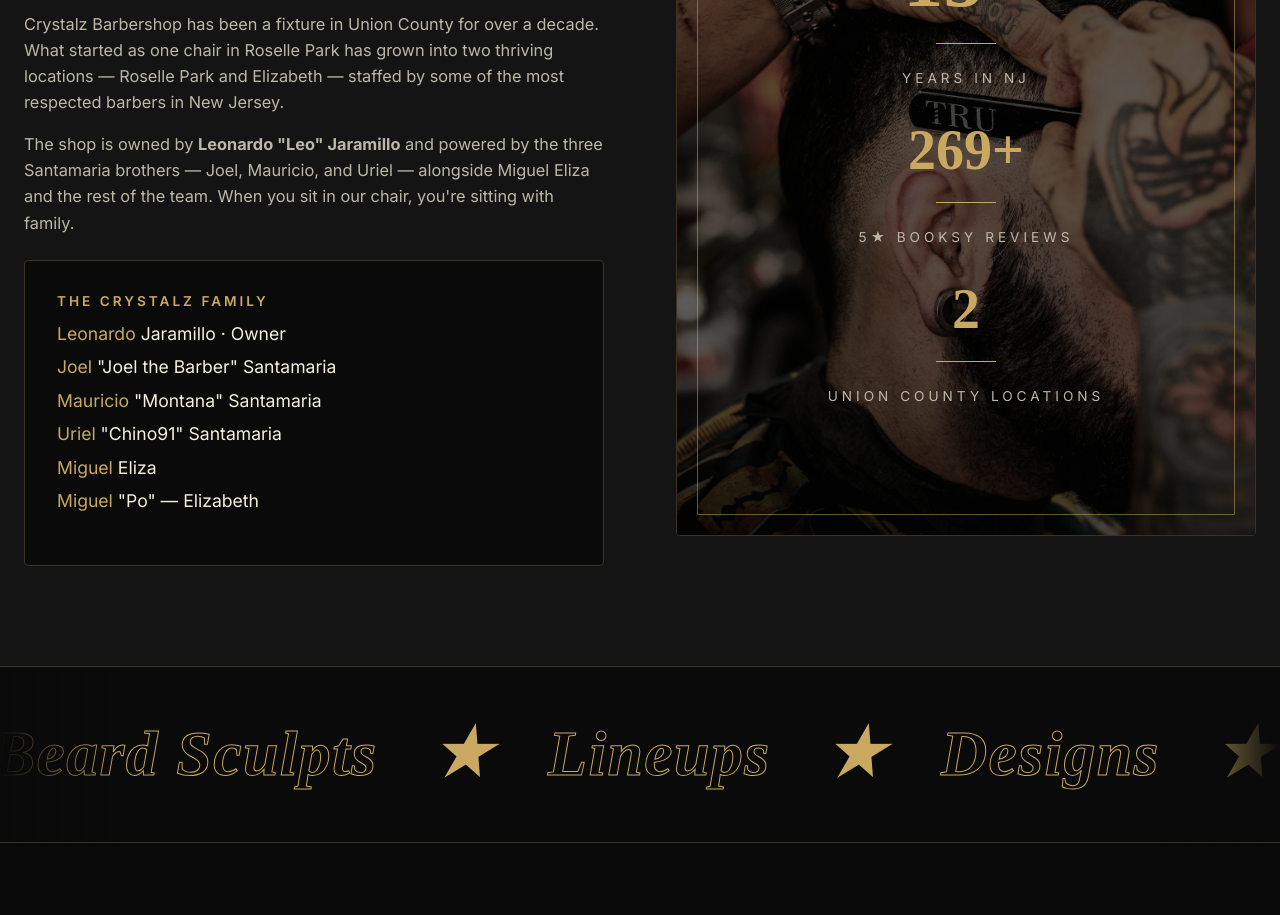
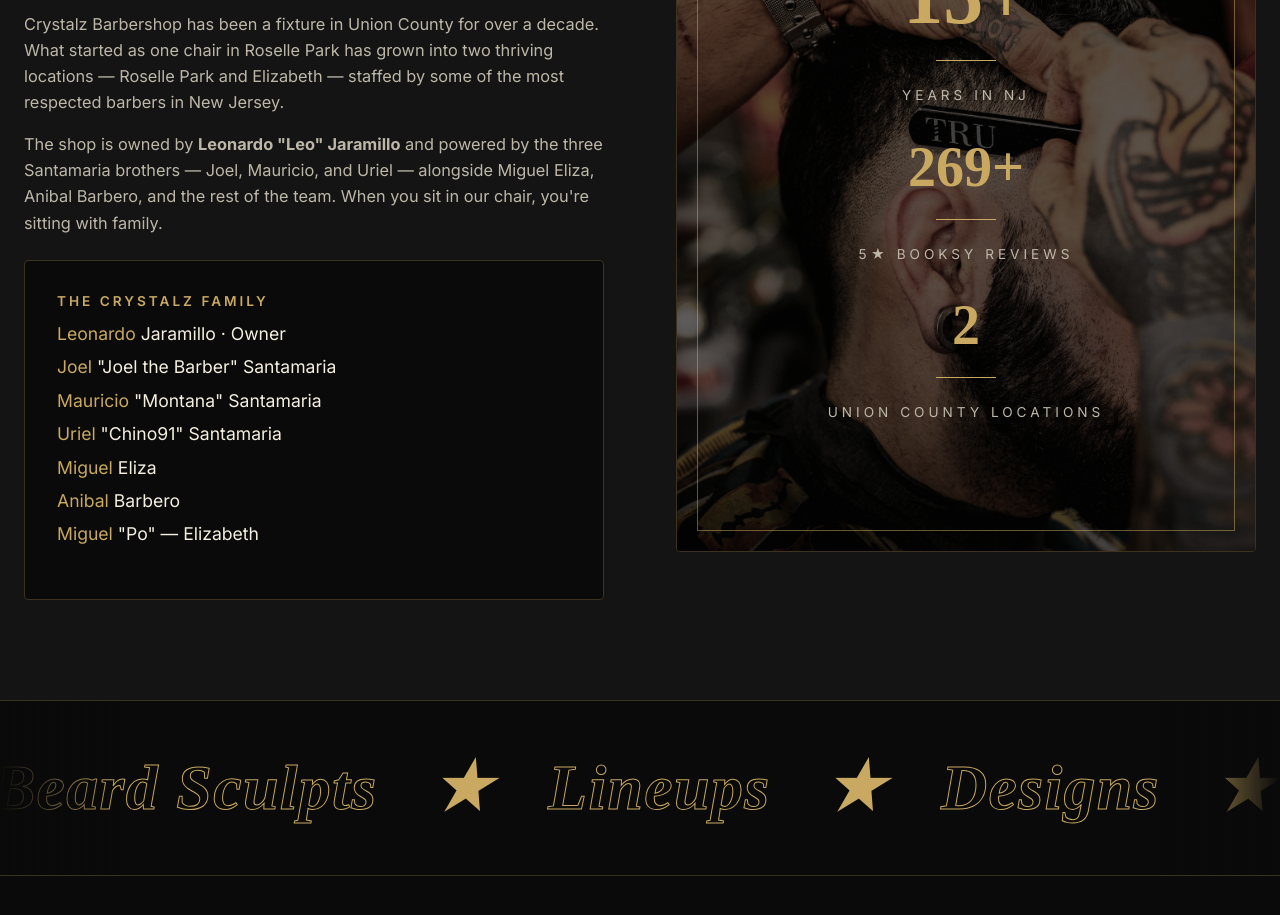
Before and after one commit to jorgeramirez76/crystalz-barbershop, a plain HTML site: page index.html in a window 1280 px wide. Shown: the part 1120-2035 px from the top of the page. Drawn offline with nearby package versions, Linux system fonts and the light colour scheme.

Commit message:
Add Anibal to the Crystalz family list + intro paragraph in about section

```diff
--- a/index.html
+++ b/index.html
@@ -102,7 +102,7 @@
         <p class="eyebrow">Our Story</p>
         <h2>A barbershop run by family. Treats every client like one.</h2>
         <p>Crystalz Barbershop has been a fixture in Union County for over a decade. What started as one chair in Roselle Park has grown into two thriving locations — Roselle Park and Elizabeth — staffed by some of the most respected barbers in New Jersey.</p>
-        <p>The shop is owned by <strong>Leonardo "Leo" Jaramillo</strong> and powered by the three Santamaria brothers — Joel, Mauricio, and Uriel — alongside Miguel Eliza and the rest of the team. When you sit in our chair, you're sitting with family.</p>
+        <p>The shop is owned by <strong>Leonardo "Leo" Jaramillo</strong> and powered by the three Santamaria brothers — Joel, Mauricio, and Uriel — alongside Miguel Eliza, Anibal Barbero, and the rest of the team. When you sit in our chair, you're sitting with family.</p>
         <div class="family-card">
           <h4>The Crystalz Family</h4>
           <p class="family-list">
@@ -111,6 +111,7 @@
             <span>Mauricio</span> "Montana" Santamaria<br>
             <span>Uriel</span> "Chino91" Santamaria<br>
             <span>Miguel</span> Eliza<br>
+            <span>Anibal</span> Barbero<br>
             <span>Miguel</span> "Po" — Elizabeth
           </p>
         </div>
```
